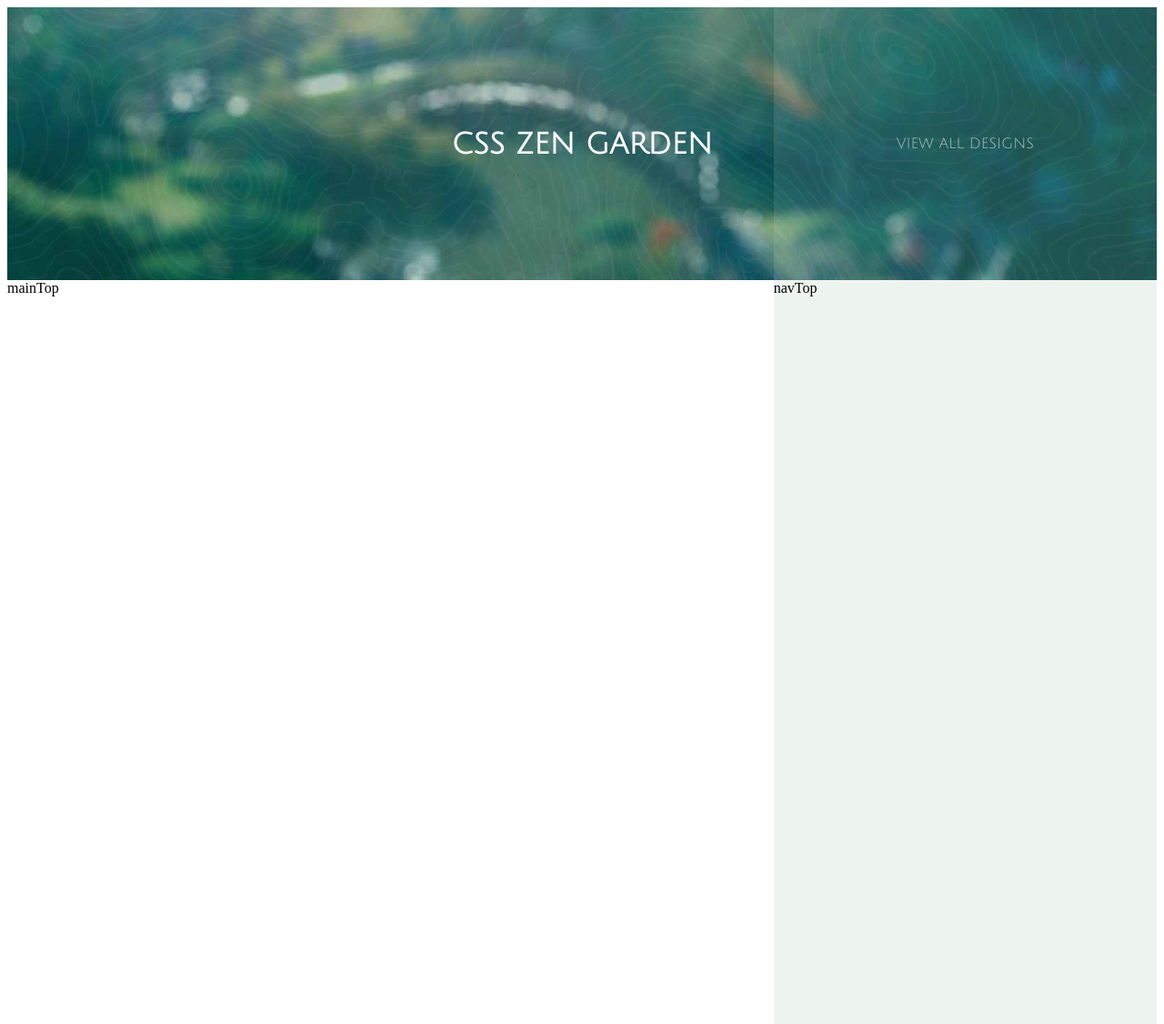
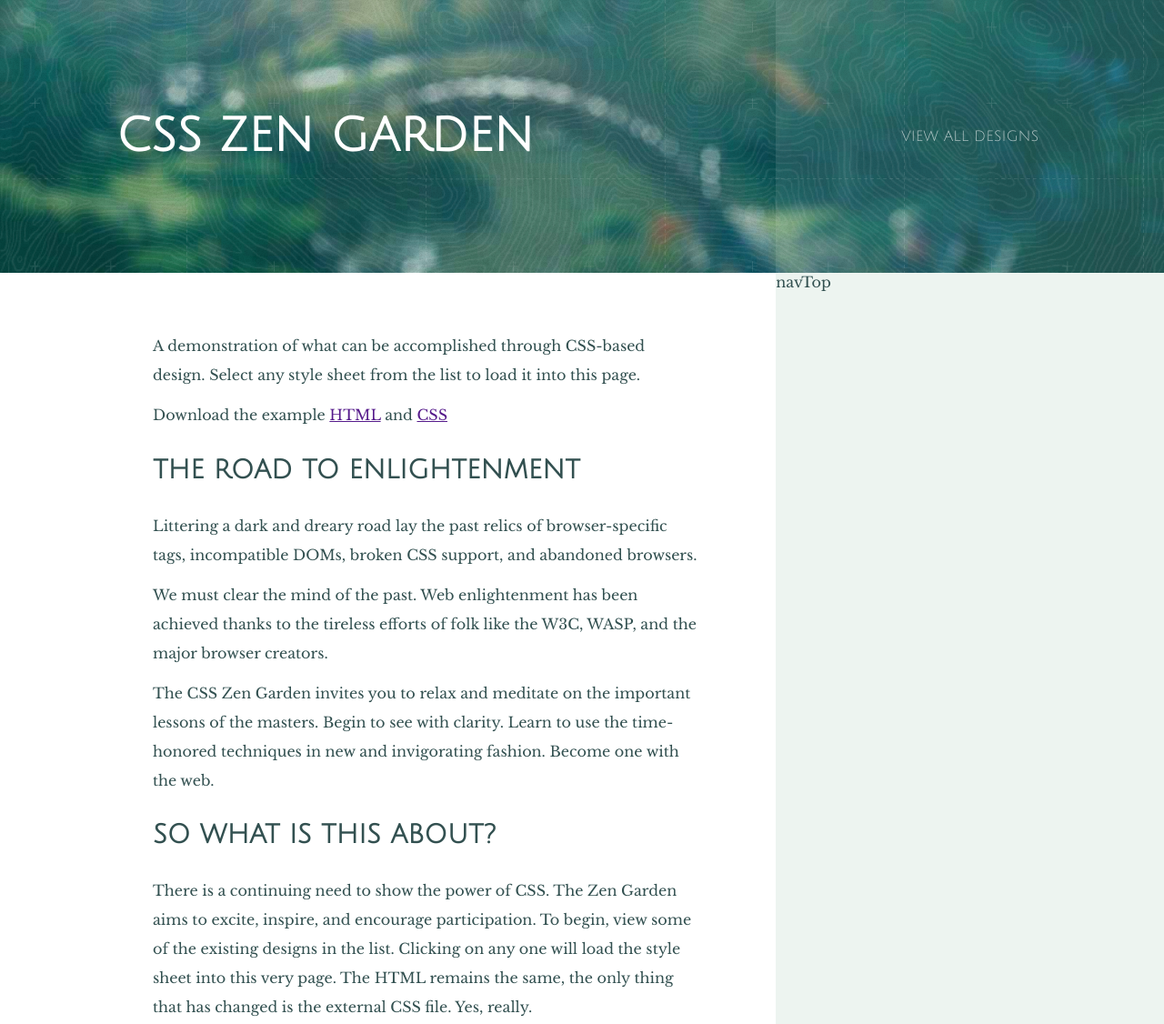
Before and after one commit to Domniea/level-2, a plain HTML site: page projects/zen-garden/index.html in a window 1280 px wide. Shown: the top 1126 px of the page at 91% size. Drawn offline with Linux system fonts and the light colour scheme.

Commit message:
Zen Garden Update

```diff
--- a/projects/zen-garden/index.html
+++ b/projects/zen-garden/index.html
@@ -14,17 +14,63 @@
         <div id="gridContainer">
             <div id="headerLeft">
                 <header id="header">
-                    <h1>CSS ZEN GARDEN</h1>
+
+                    <h1>css zen garden</h1>
+
                 </header>
             </div>
             <div id="headerRight">
                 VIEW ALL DESIGNS
             </div>
             <div id="mainTop">
-                mainTop
+                <p>A demonstration of what can be accomplished through CSS-based design.
+                    Select any style sheet from the list to load it into this page.
+                </p>
+                <p>
+                    Download the example
+                    <a href="">HTML</a>
+                    and
+                    <a href="">CSS</a>
+                </p>
+                <h3>
+                    THE ROAD TO ENLIGHTENMENT
+                </h3>
+                <p>
+                    Littering a dark and dreary road lay the past relics of browser-specific tags,
+                     incompatible DOMs, broken CSS support, and abandoned browsers.
+                </p>
+                <p>
+                    We must clear the mind of the past. Web enlightenment has been achieved
+                     thanks to the tireless efforts of folk like the W3C, WASP, and the major browser creators.
+                </p>
+                <p>
+                    The CSS Zen Garden invites you to relax and meditate on the important lessons of the masters. Begin to see with clarity.
+                    Learn to use the time-honored techniques in new and invigorating fashion. Become one with the web.
+                </p>
+                <h3>
+                    SO WHAT IS THIS ABOUT?
+                </h3>
+                <p>
+                    There is a continuing need to show the power of CSS. The Zen Garden aims to excite, inspire, and encourage participation. To begin, view some of the existing designs in the list. Clicking on any one will load the style sheet into this very page.
+                    The HTML remains the same, the only thing that has changed is the external CSS file. Yes, really.
+                </p>
+                <p>
+                    CSS allows complete and total control over the style of a hypertext document.
+                    The only way this can be illustrated in a way that gets people excited is by demonstrating what it can truly be,
+                    once the reins are placed in the hands of those able to create beauty from structure. Designers and coders alike have contributed
+                     to the beauty of the web; we can always push it further.
+                </p>
             </div>
             <div id="mainMiddle">
-                mainMiddle
+                <h3>
+                    Participation
+                </h3>
+                <p>
+                    Strong visual design has always been our focus. You are modifying this page,
+                     so strong CSS skills are necessary too, but the example files are commented well
+                      enough that even CSS novices can use them as starting points. Please see the CSS Resource
+                       Guide for advanced tutorials and tips on working with CSS.
+                </p>
             </div>
             <div id="mainBottom">
                 mainBottom</div>
--- a/projects/zen-garden/style.css
+++ b/projects/zen-garden/style.css
@@ -1,6 +1,18 @@
+body {
+    font-size: 100%;
+    font-family: libre_baskerville_reg;
+    color: #325050;
+    margin: 0;
+}
+
 @font-face {
     font-family: julius_sans_one;
     src: url(JuliusSansOne-Regular.ttf);
+}
+
+@font-face {
+    font-family: libre_baskerville_reg;
+    src: url(LibreBaskerville-Regular.ttf);
 }
 
 #gridContainer {
@@ -14,12 +26,17 @@
     height: 300px;
     font-family: julius_sans_one;
     color: white;
-    background-image: url(contours@2x.png), url(huntington.jpg);
-    background-size: 100% auto;
+
+    background-image: url(contours-opaque.png), url(noise.png), url(gridlines.png), url(huntington.jpg);
+    background-repeat: repeat repeat repeat none;
+    background-size: 50% auto, auto , auto, cover;
+    /* background-size: 100%; */
 
     display: flex;
-    justify-content: center;
+    justify-content: left;
     align-items: center;
+
+    padding: 0 10%;
 
 }
 
@@ -31,6 +48,7 @@
     height: 300px;
     font-family: julius_sans_one;
     color: #ffffffA6;
+
     display: flex;
     justify-content: center;
     align-items: center;
@@ -41,6 +59,16 @@
     grid-column: 1 / 5;
     grid-row: 2 ;
     height: 900px;
+
+    justify-content: center;
+    align-items: start;
+
+    padding-left: 168px;
+    padding-top: 52px;
+    padding-right: 84px;
+    padding-bottom: 16px;
+
+    display: inline-block;
 }
 
 #mainMiddle {
@@ -51,6 +79,16 @@
     height: 685px;
     background-image: url(bamboo.png);
     background-attachment: fixed;
+
+    justify-content: center;
+    align-items: start;
+
+    padding-left: 168px;
+    padding-top: 64px;
+    padding-right: 638.398px;
+    padding-bottom: 16px;
+
+    display: inline-block;
 }
 
 #mainBottom {
@@ -93,3 +131,24 @@
     grid-column: 1 / -1;
     height: 175px ;
 }
+
+p {
+    margin: 12px 0;
+    line-height: 2;
+    font-size: 1em;
+}
+
+
+h1 {
+    font-size: 3.2em;
+    text-transform: uppercase;
+}
+
+h1::before {
+    background: url(enso.svg);
+    z-index: 5;
+}
+h3 {
+    font-family: julius_sans_one;
+    font-size: 1.8em;
+}
```
Also changed, not shown: projects/zen-garden/LibreBaskerville-Italic.ttf (added), projects/zen-garden/LibreBaskerville-Regular.ttf (added), 1 other file.
